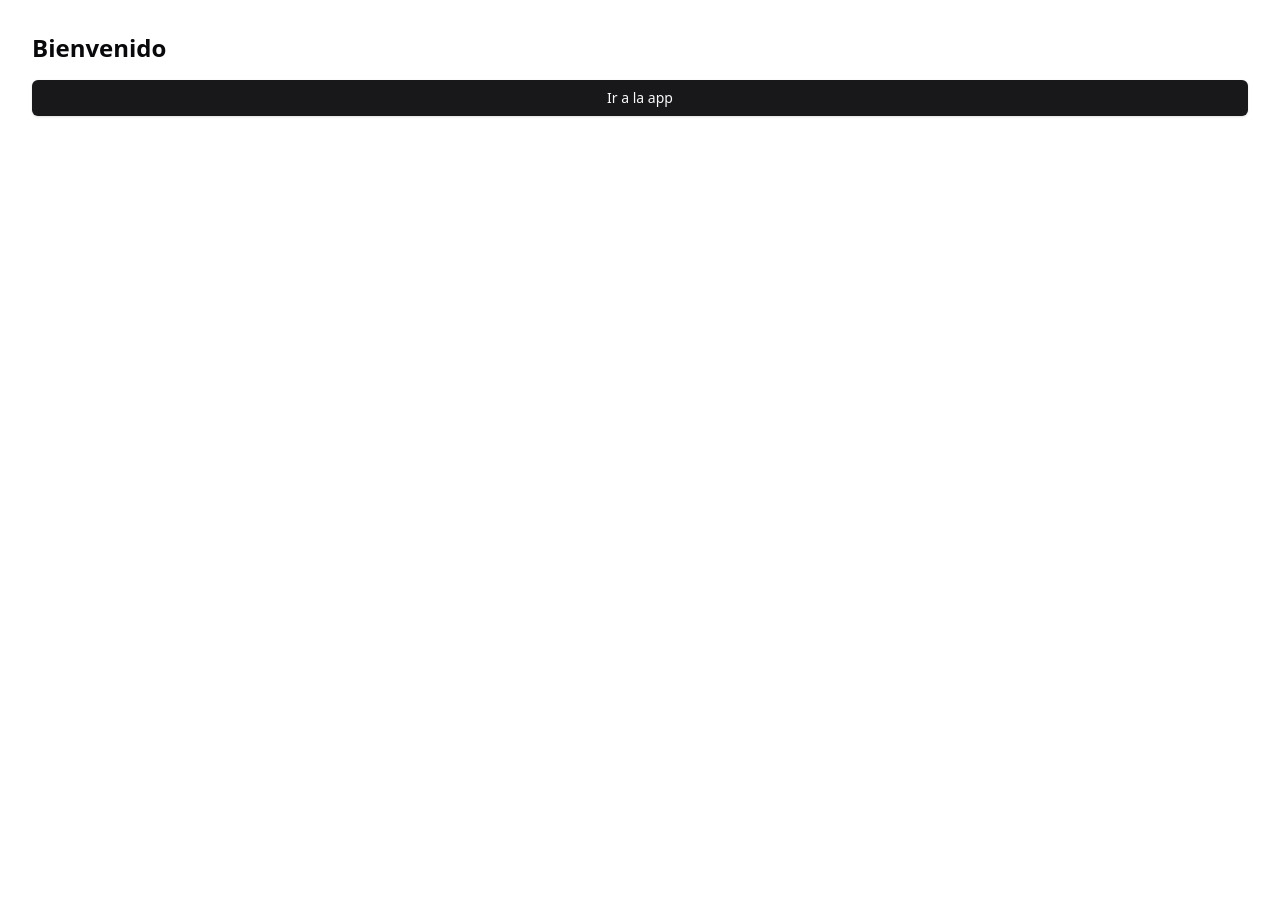
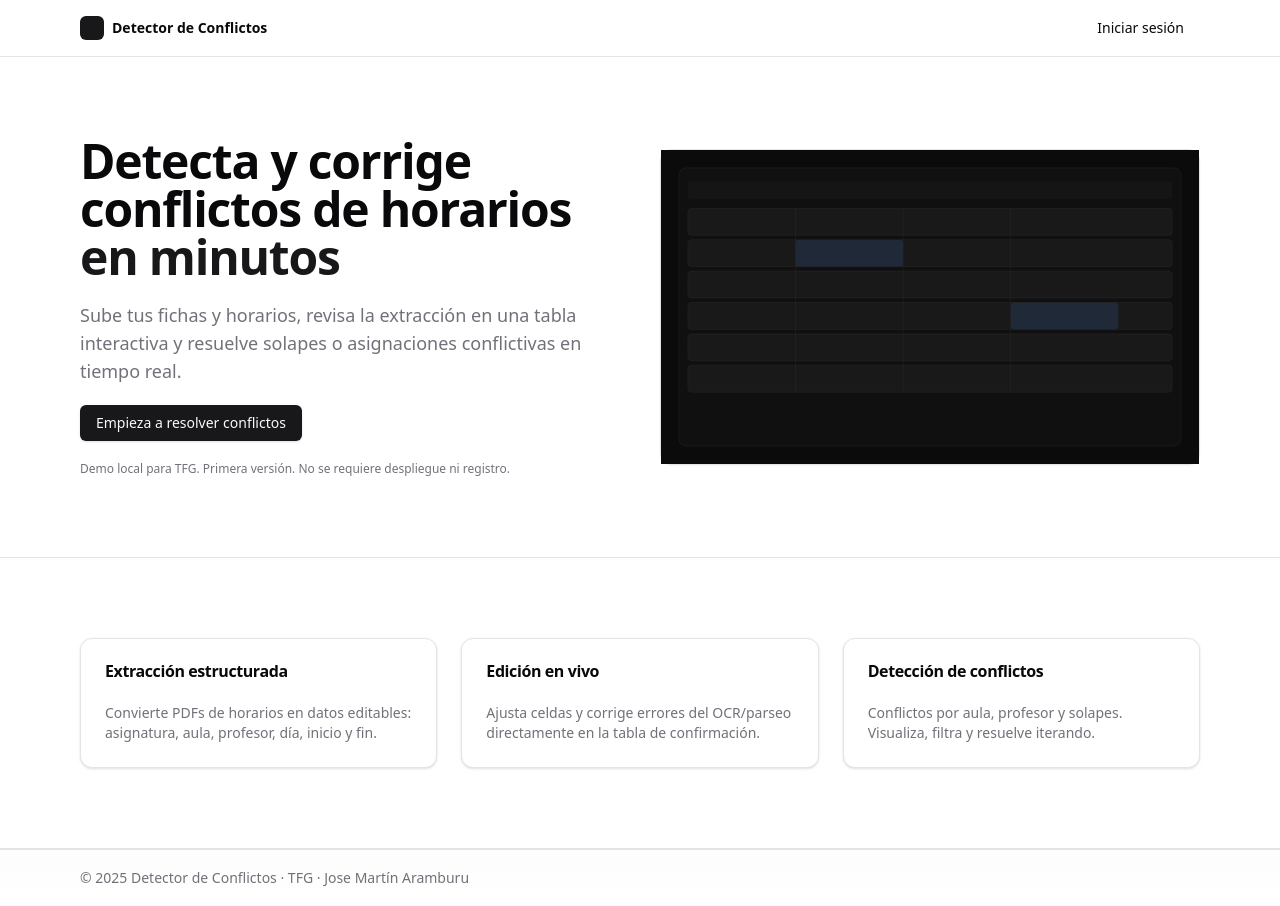
Before and after one commit to jma579/TFG, a Next.js app in the folder aplicacion/frontend/: page / in a window 1280 px wide. Before the commit the page ends 800 px from the top, so only its background shows below. Built offline with nearby package versions, Linux system fonts and the light colour scheme.

Commit message:
feat(landing): home page y login pages
Primera versión de la página de incio de la aplicación y de las 2 páginas de acceso a la aplicación. La navegación entre páginas funciona correctamente. El sistema tiene datos de prueba todavía.

```diff
--- /dev/null
+++ b/aplicacion/frontend/src/app/login/page.tsx
@@ -0,0 +1,82 @@
+'use client';
+
+import { useSearchParams, useRouter } from 'next/navigation';
+import { Button } from '@/components/ui/button';
+import { Card, CardContent, CardHeader, CardTitle } from '@/components/ui/card';
+import { Input } from '@/components/ui/input';
+import { Label } from '@/components/ui/label';
+
+export default function LoginPage() {
+  const sp = useSearchParams();
+  const router = useRouter();
+  const view = (sp.get('view') ?? 'signin') as 'signin' | 'accounts';
+
+  const goToApp = () => router.push('/uploads/fichas');
+
+  return (
+    <div className="min-h-dvh grid md:grid-cols-2">
+      {/* Izquierda: panel principal (varía según view) */}
+      <div className="border-r bg-background px-6 py-8 md:px-10 md:py-12 grid place-items-center">
+        <div className="w-full max-w-md">
+          {view === 'signin' ? (
+            <Card>
+              <CardHeader>
+                <CardTitle>Iniciar sesión</CardTitle>
+              </CardHeader>
+              <CardContent className="space-y-4">
+                <div className="space-y-2">
+                  <Label>Email</Label>
+                  <Input type="email" placeholder="nombre@universidad.es" />
+                </div>
+                <div className="space-y-2">
+                  <Label>Contraseña</Label>
+                  <Input type="password" placeholder="••••••••" />
+                </div>
+                {/* Sin lógica real: botón lleva a la app */}
+                <Button className="w-full" onClick={goToApp}>
+                  Continuar
+                </Button>
+              </CardContent>
+            </Card>
+          ) : (
+            <Card>
+              <CardHeader>
+                <CardTitle>Tu cuenta</CardTitle>
+              </CardHeader>
+              <CardContent className="space-y-4">
+                <p className="text-sm text-muted-foreground">
+                  Accede con una cuenta existente (simulado).
+                </p>
+                {/* Listado simulado de cuentas */}
+                <div className="space-y-2">
+                  <Button variant="outline" className="w-full justify-start" onClick={goToApp}>
+                    <span className="mr-2 inline-block h-6 w-6 rounded bg-primary/20" />
+                    jose@universidad.es
+                  </Button>
+                  <Button variant="outline" className="w-full justify-start" onClick={goToApp}>
+                    <span className="mr-2 inline-block h-6 w-6 rounded bg-primary/20" />
+                    admin@centro.es
+                  </Button>
+                </div>
+                <div className="text-xs text-muted-foreground">
+                  También puedes{' '}
+                  <button
+                    className="underline underline-offset-4"
+                    onClick={() => location.assign('/login?view=signin')}
+                  >
+                    iniciar sesión con email
+                  </button>
+                  .
+                </div>
+              </CardContent>
+            </Card>
+          )}
+        </div>
+      </div>
+
+      {/* Derecha: panel secundario/ilustración */}
+      <div className="hidden md:block bg-[radial-gradient(60%_60%_at_70%_30%,hsl(var(--muted))_0%,transparent_70%)]">
+      </div>
+    </div>
+  );
+}
--- a/aplicacion/frontend/src/app/page.tsx
+++ b/aplicacion/frontend/src/app/page.tsx
@@ -1,11 +1,24 @@
-import Link from 'next/link';
-import { Button } from '@/components/ui/button';
+import type { Metadata } from 'next';
+import { MarketingHeader } from '@/components/marketing/header';
+import { MarketingHero } from '@/components/marketing/hero';
+import { MarketingFeatures } from '@/components/marketing/features';
+import { MarketingFooter } from '@/components/marketing/footer';
 
-export default function Page() {
+export const metadata: Metadata = {
+  title: 'Detector de Conflictos — Inicio',
+  description:
+    'Sube fichas y horarios, confirma la extracción y resuelve conflictos de forma interactiva.',
+};
+
+export default function HomePage() {
   return (
-    <main className="min-h-dvh p-8 flex flex-col gap-4">
-      <h1 className="text-2xl font-semibold">Bienvenido</h1>
-      <Button asChild><Link href="/uploads/fichas">Ir a la app</Link></Button>
-    </main>
+    <>
+      <MarketingHeader />
+      <main>
+        <MarketingHero />
+        <MarketingFeatures />
+      </main>
+      <MarketingFooter />
+    </>
   );
 }
--- /dev/null
+++ b/aplicacion/frontend/src/components/marketing/features.tsx
@@ -0,0 +1,38 @@
+import { Card, CardContent, CardHeader, CardTitle } from '@/components/ui/card';
+
+export function MarketingFeatures() {
+  return (
+    <section className="border-b">
+      <div className="mx-auto max-w-6xl px-4 py-16 md:py-20">
+        <div className="grid gap-6 md:grid-cols-3">
+          <Card>
+            <CardHeader>
+              <CardTitle>Extracción estructurada</CardTitle>
+            </CardHeader>
+            <CardContent className="text-sm text-muted-foreground">
+              Convierte PDFs de horarios en datos editables: asignatura, aula, profesor, día, inicio y fin.
+            </CardContent>
+          </Card>
+
+          <Card>
+            <CardHeader>
+              <CardTitle>Edición en vivo</CardTitle>
+            </CardHeader>
+            <CardContent className="text-sm text-muted-foreground">
+              Ajusta celdas y corrige errores del OCR/parseo directamente en la tabla de confirmación.
+            </CardContent>
+          </Card>
+
+          <Card>
+            <CardHeader>
+              <CardTitle>Detección de conflictos</CardTitle>
+            </CardHeader>
+            <CardContent className="text-sm text-muted-foreground">
+              Conflictos por aula, profesor y solapes. Visualiza, filtra y resuelve iterando.
+            </CardContent>
+          </Card>
+        </div>
+      </div>
+    </section>
+  );
+}
--- /dev/null
+++ b/aplicacion/frontend/src/components/marketing/footer.tsx
@@ -0,0 +1,10 @@
+export function MarketingFooter() {
+  return (
+    <footer className="border-t bg-gradient-to-t from-background to-muted/20">
+      <div className="mx-auto flex h-14 max-w-6xl items-center justify-between px-4 text-sm text-muted-foreground">
+        <p>© {new Date().getFullYear()} Detector de Conflictos · TFG · Jose Martín Aramburu</p>
+        <div className="flex items-center gap-4">{/* enlaces opcionales */}</div>
+      </div>
+    </footer>
+  );
+}
--- /dev/null
+++ b/aplicacion/frontend/src/components/marketing/header.tsx
@@ -0,0 +1,27 @@
+'use client';
+
+import Link from 'next/link';
+import { Button } from '@/components/ui/button';
+
+export function MarketingHeader() {
+  return (
+    <header className="sticky top-0 z-40 w-full border-b bg-background/80 backdrop-blur">
+      <div className="mx-auto flex h-14 max-w-6xl items-center justify-between px-4">
+        {/* Logo */}
+        <Link href="/" className="flex items-center gap-2">
+          <div className="h-6 w-6 rounded-md bg-primary" />
+          <span className="text-sm font-semibold">Detector de Conflictos</span>
+        </Link>
+
+        {/* Acciones derechas */}
+        <nav className="flex items-center gap-3">
+          {/* (Opcional) En el futuro: /pricing si lo quisieras */}
+          {/* <Link href="/pricing" className="text-sm text-muted-foreground hover:text-foreground">Precios</Link> */}
+          <Button variant="ghost" asChild>
+            <Link href="/login">Iniciar sesión</Link>
+          </Button>
+        </nav>
+      </div>
+    </header>
+  );
+}
--- /dev/null
+++ b/aplicacion/frontend/src/components/marketing/hero.tsx
@@ -0,0 +1,43 @@
+import Image from 'next/image';
+import Link from 'next/link';
+import { Button } from '@/components/ui/button';
+
+export function MarketingHero() {
+  return (
+    <section className="border-b">
+      <div className="mx-auto grid max-w-6xl items-center gap-10 px-4 py-16 md:grid-cols-2 md:py-20">
+        <div className="space-y-5">
+          <h1 className="text-3xl font-bold tracking-tight md:text-5xl">
+            Detecta y corrige conflictos de horarios <span className="text-primary">en minutos</span>
+          </h1>
+          <p className="text-muted-foreground md:text-lg">
+            Sube tus fichas y horarios, revisa la extracción en una tabla interactiva y resuelve
+            solapes o asignaciones conflictivas en tiempo real.
+          </p>
+          <div className="flex flex-wrap gap-3">
+            <Button asChild>
+              <Link href="/login?view=accounts" prefetch>Empieza a resolver conflictos</Link>
+            </Button>
+          </div>
+          <p className="text-xs text-muted-foreground">
+            Demo local para TFG. Primera versión. No se requiere despliegue ni registro.
+          </p>
+        </div>
+
+        {/* Imagen / mock de horario */}
+        <div className="relative">
+          <div className="rounded-xl border bg-card shadow-sm">
+            <Image
+              src="/hero-schedule.svg" // lo creamos en el paso 2
+              alt="Vista previa del horario interactivo"
+              width={1200}
+              height={800}
+              className="h-auto w-full"
+              priority
+            />
+          </div>
+        </div>
+      </div>
+    </section>
+  );
+}
```
Also changed, not shown: aplicacion/frontend/public/hero-schedule.svg (added).
